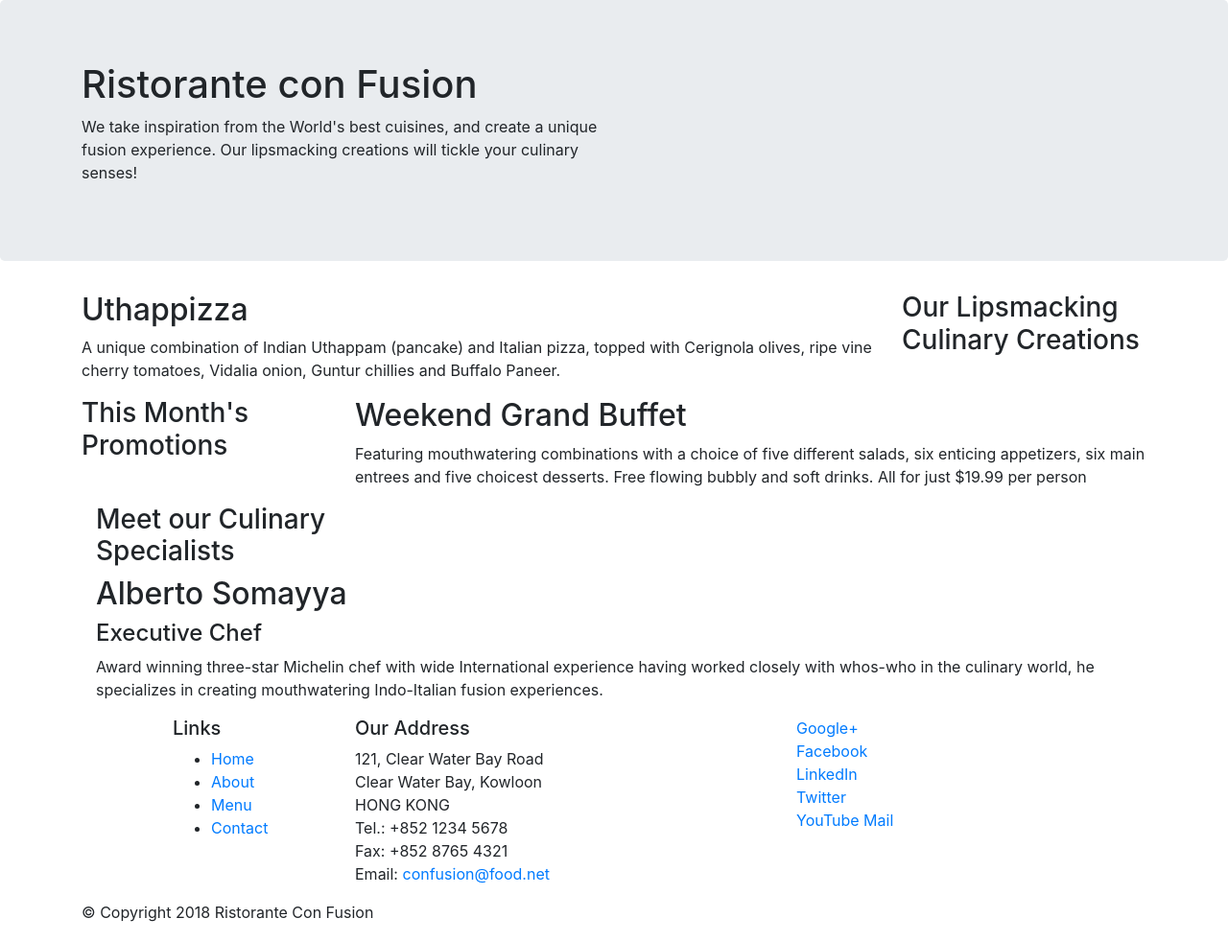
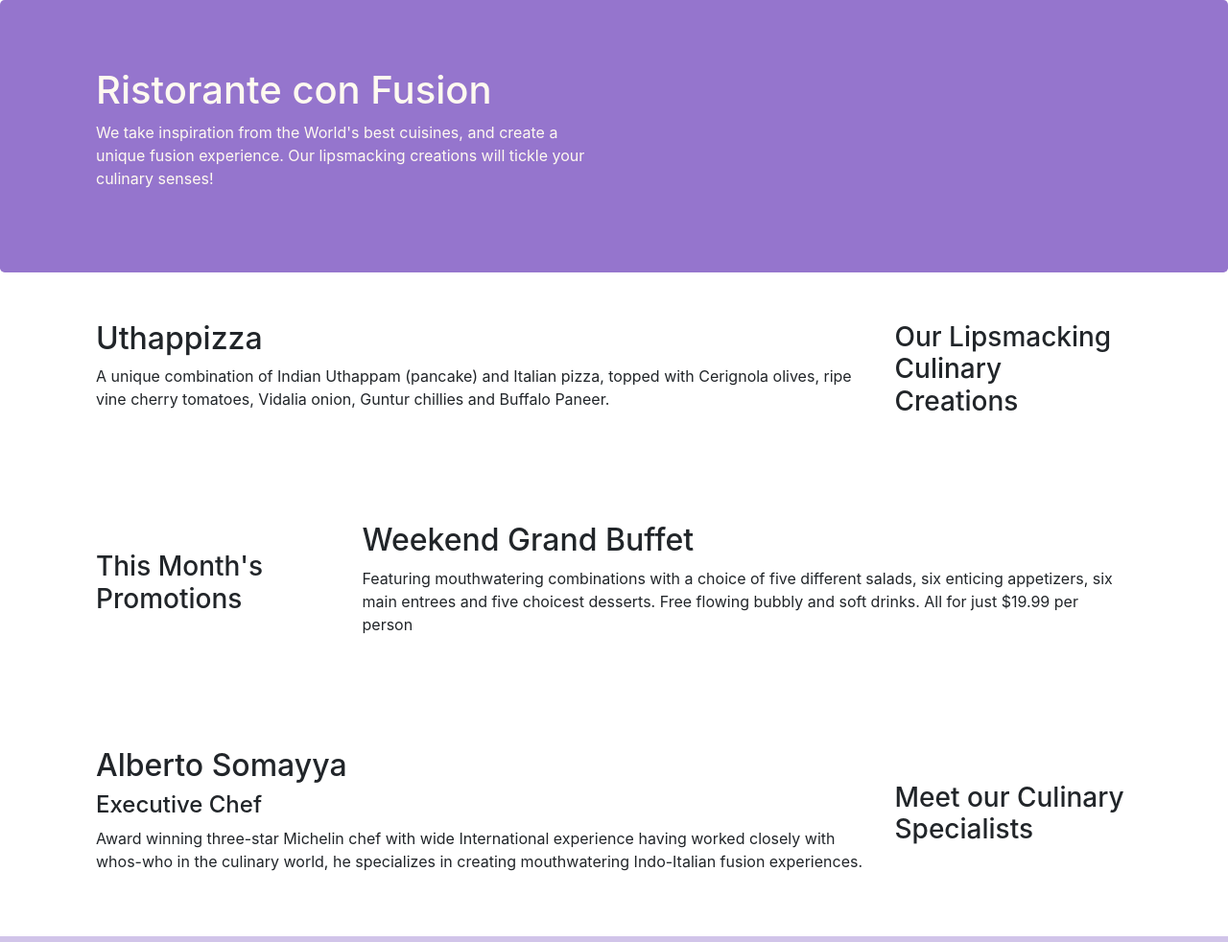
Before and after one commit to pranayreddy8690/con-Fusion, a website: page index.html in a window 1280 px wide. Shown: the top 982 px of the page at 96% size. Drawn offline with nearby package versions, Linux system fonts and the light colour scheme.

Commit message:
bootstrap grid 2

```diff
--- /dev/null
+++ b/CSS/styles.css
@@ -0,0 +1,28 @@
+.row-header{
+    margin: 0px;
+    padding: 0px;
+}
+
+.row-content{
+    margin: 0px;
+    padding: 50px 0px;
+}
+
+.footer{
+    background-color: #D1c4e9;
+    margin: 0px;
+    padding: 20px 0px 20px 0px;
+}
+
+.jumbotron{
+    padding: 70px 30px;
+    margin: 0px;
+    background: #9575CD;
+    color: floralwhite;
+}
+
+address{
+    font-size: 80%;
+    margin: 0px;
+    color: #0f0f0f;
+}
--- a/index.html
+++ b/index.html
@@ -9,6 +9,7 @@
 
         <!-- Bootstrap CSS -->
         <link rel="stylesheet" href="node_modules/bootstrap/dist/css/bootstrap.min.css">
+        <link rel="stylesheet" href="css/styles.css">
     <title>Ristorante Con Fusion</title>
 </head>
 
@@ -16,7 +17,7 @@
 
     <header class="jumbotron">
         <div class="container">
-            <div class="row">
+            <div class="row row-header">
                 <div class="col-12 col-sm-6">
                     <h1>Ristorante con Fusion</h1>
                     <p>We take inspiration from the World's best cuisines, and create a unique fusion experience. Our lipsmacking creations will tickle your culinary senses!</p>
@@ -28,7 +29,7 @@
     </header>
 
     <div class="container">
-        <div class="row">
+        <div class="row row-content align-items-center">
             <div class="col-12 col-sm-4 order-sm-last col-md-3">
                 <h3>Our Lipsmacking Culinary Creations</h3>
             </div>
@@ -39,7 +40,7 @@
         </div>
 
 
-        <div class="row">
+        <div class="row row-content align-items-center">
             <div class="col-12 col-sm-4  col-md-3">
                 <h3>This Month's Promotions</h3>
             </div>
@@ -49,8 +50,8 @@
             </div>
         </div>
 
-        <div>
-            <div class="col-12 col-sm-4 order-sm-first col-md-3">
+        <div class="row row-content align-items-center">
+            <div class="col-12 col-sm-4 order-sm-last col-md-3">
                 <h3>Meet our Culinary Specialists</h3>
             </div>
             <div class="col col-sm col-md">
@@ -61,12 +62,12 @@
         </div>
     </div>
 
-    <footer>
+    <footer class="footer">
         <div class="container">
             <div class="row">
                 <div class="col-4 offset-1 col-sm-2">
                     <h5>Links</h5>
-                    <ul>
+                    <ul class="list-unstyled">
                         <li><a href="#">Home</a></li>
                         <li><a href="#">About</a></li>
                         <li><a href="#">Menu</a></li>
@@ -84,8 +85,8 @@
 		              Email: <a href="mailto:confusion@food.net">confusion@food.net</a>
 		           </address>
                 </div>
-                <div class="row">
-                    <div class="col-12 col-sm-4">
+                <div class="col-12 col-sm-4 align-self-center">
+                    <div class="text-center">
                         <a href="http://google.com/+">Google+</a>
                         <a href="http://www.facebook.com/profile.php?id=">Facebook</a>
                         <a href="http://www.linkedin.com/in/">LinkedIn</a>
@@ -95,7 +96,7 @@
                     </div>
                 </div>
            </div>
-           <div class="row">
+           <div class="row justify-content-center">
                 <div class="col-auto">
                     <p>© Copyright 2018 Ristorante Con Fusion</p>
                 </div>
```
